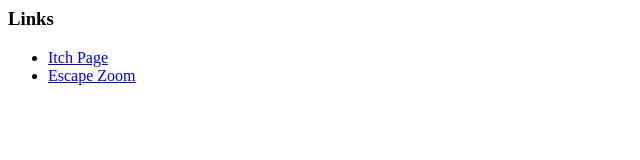
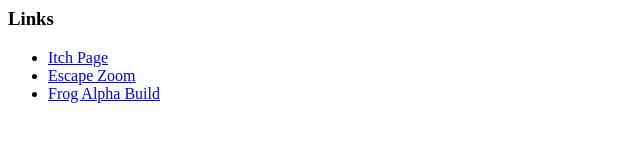
Before and after one commit to Oshawhaat/Oshawhaat.github.io, a plain HTML site: page index.html in a window 1280 px wide. Shown: the whole page, without its empty margins (0-640 px from the left). Drawn offline with Linux system fonts and the light colour scheme.

Commit message:
add link to frog

```diff
--- a/index.html
+++ b/index.html
@@ -7,6 +7,7 @@
         <ul>
             <li><a href="https://oshawhat.itch.io">Itch Page</a></li>
             <li><a href="EscapeZoom/">Escape Zoom</a></li>
+            <li><a href="frog/You play as a frog.html">Frog Alpha Build</a></li>
         </ul>
     </body>
 </html>
```
